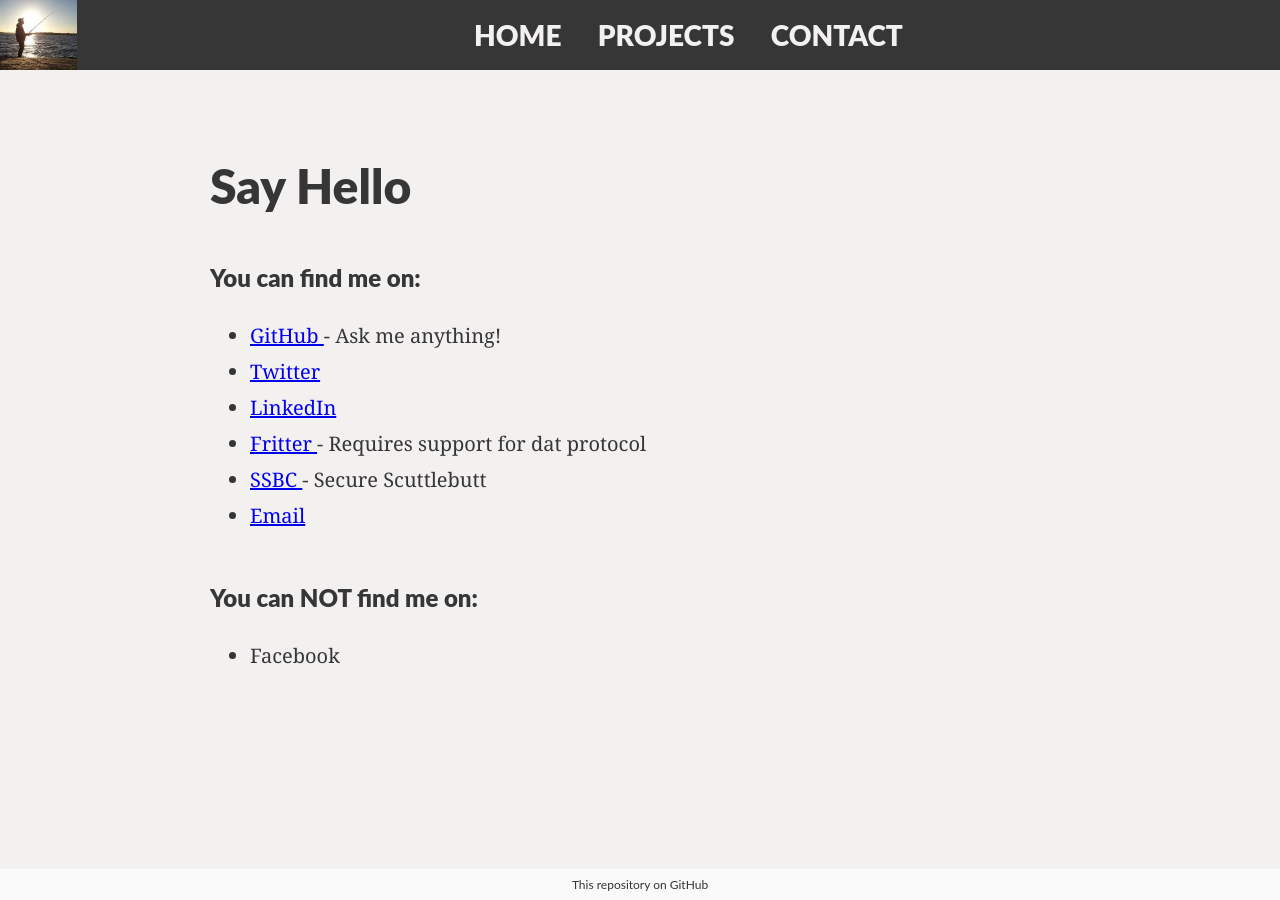
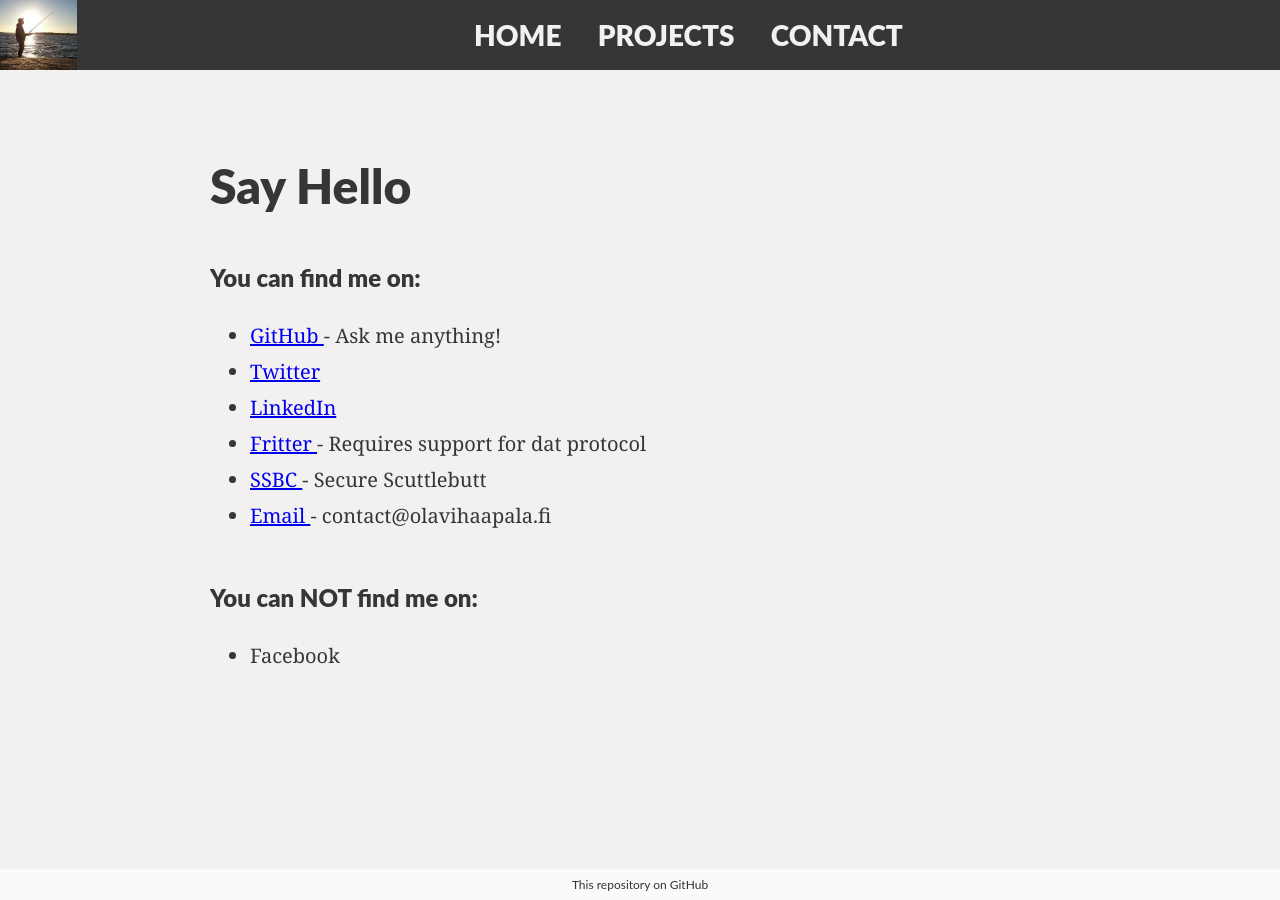
Before and after one commit to olpeh/olpeh.github.io, a Jekyll site: the page built from contact.html, in a window 1280 px wide. Built offline with Jekyll 4.4.1, drawn with Linux system fonts in a browser that asks for light colours.

Commit message:
Change email in contact page

```diff
--- a/_includes/contact.html
+++ b/_includes/contact.html
@@ -41,9 +41,10 @@
     <span> - Secure Scuttlebutt </span>
   </li>
   <li>
-    <a href="mailto:olavi.haapala@futurice.com" target="_blank" rel="noopener">
+    <a href="mailto:contact@olavihaapala.fi" target="_blank" rel="noopener">
       Email
     </a>
+    <span> - contact@olavihaapala.fi </span>
   </li>
 </ul>
 <h3>You can NOT find me on:</h3>
```
